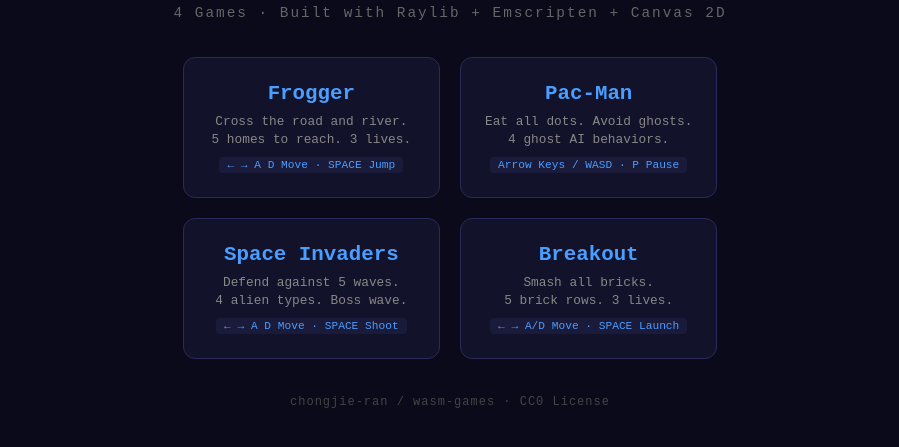
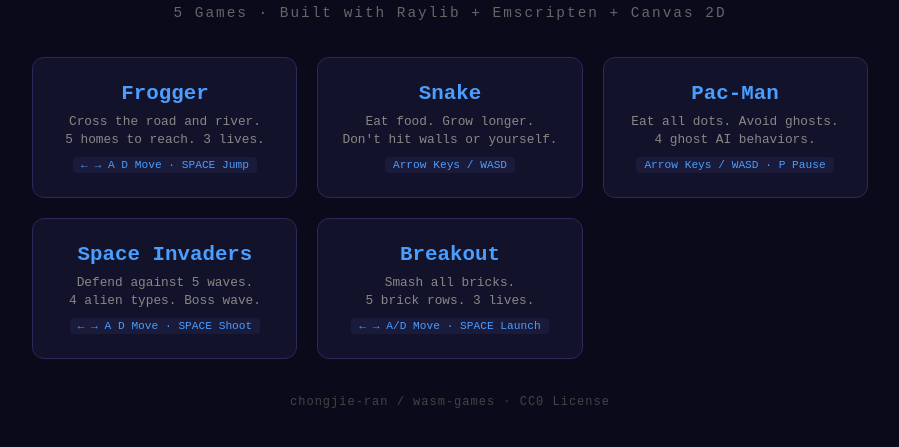
Before and after one commit to chongjie-ran/wasm-games, a plain HTML site: page index.html in a window 1280 px wide. Shown: the part 221-668 px from the top of the page, without its empty margins (190-1089 px from the left). Drawn offline with Linux system fonts and the light colour scheme.

Commit message:
Add Snake WASM + update hub: 5 games

```diff
--- a/index.html
+++ b/index.html
@@ -30,9 +30,9 @@
   }
   .games-grid {
     display: grid;
-    grid-template-columns: repeat(2, 1fr);
+    grid-template-columns: repeat(3, 1fr);
     gap: 20px;
-    max-width: 700px;
+    max-width: 900px;
   }
   .game-card {
     background: #12122a;
@@ -69,13 +69,18 @@
 </head>
 <body>
 <h1>🎮 WASM ARCADE</h1>
-<p class="subtitle">4 Games · Built with Raylib + Emscripten + Canvas 2D</p>
+<p class="subtitle">5 Games · Built with Raylib + Emscripten + Canvas 2D</p>
 
 <div class="games-grid">
   <a class="game-card" href="frogger/">
     <h2>Frogger</h2>
     <p>Cross the road and river.<br>5 homes to reach. 3 lives.</p>
     <span class="tag">← → A D Move · SPACE Jump</span>
+  </a>
+  <a class="game-card" href="snake/">
+    <h2>Snake</h2>
+    <p>Eat food. Grow longer.<br>Don't hit walls or yourself.</p>
+    <span class="tag">Arrow Keys / WASD</span>
   </a>
   <a class="game-card" href="pacman/">
     <h2>Pac-Man</h2>
```
